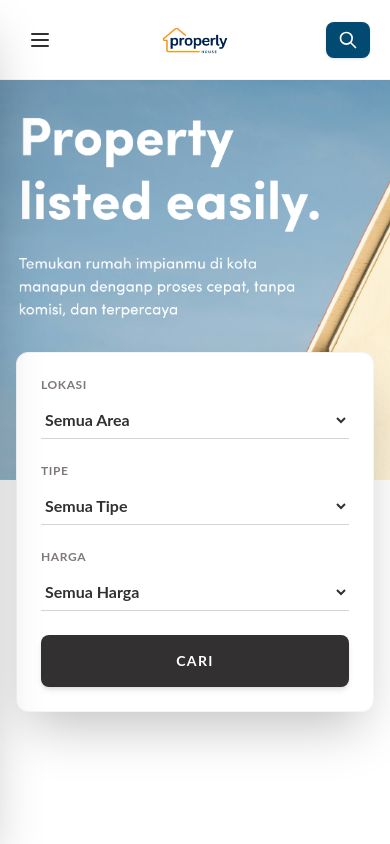
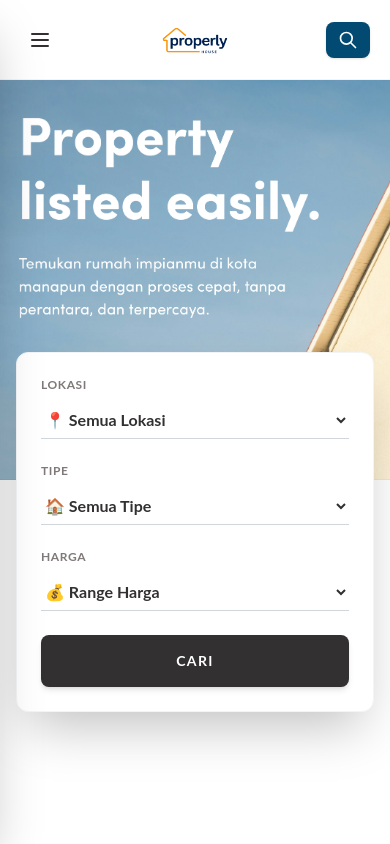
Before and after one commit to fizriadiyesa/properly, a Next.js app: page / in a window 390 px wide. Shown: the top 844 px of the page. Built offline with nearby package versions, Linux system fonts and the light colour scheme; no server answers; a web font is replaced by a local one.

Commit message:
Update: Filter & Banner

```diff
--- a/src/app/page.js
+++ b/src/app/page.js
@@ -7,7 +7,7 @@
   const router = useRouter();
 
   // --- STATE ---
-  const [allProperties, setAllProperties] = useState([]); // Ganti jadi Array biasa (bukan object grouping)
+  const [allProperties, setAllProperties] = useState([]);
   const [counts, setCounts] = useState({ Rumah: 0, Apartemen: 0, Ruko: 0, Tanah: 0, Kantor: 0 });
   const [loading, setLoading] = useState(true);
 
@@ -17,7 +17,7 @@
   const [harga, setHarga] = useState("Semua");
 
   useEffect(() => {
-    // ⚠️ JANGAN LUPA UPDATE LINK CSV DISINI
+    // ⚠️ UPDATE: Pastikan di Google Sheet ada kolom bernama 'instagramUrl' jika ingin tombol Detail berfungsi
     const SHEET_URL = 'https://docs.google.com/spreadsheets/d/e/2PACX-1vSEaBcNHYoROpb8esZ7V2Efu620J8iDtl-pv9MKNDKNKgVBpXLGFJlRkqcvm7mlFBlCX6Ylh8RFcb7p/pub?gid=0&single=true&output=csv';
 
     Papa.parse(SHEET_URL, {
@@ -25,10 +25,8 @@
       complete: (result) => {
         const data = result.data.filter(item => item.nama);
 
-        // 1. SIMPAN DATA LANGSUNG (Tanpa Grouping)
         setAllProperties(data);
 
-        // 2. LOGIKA HITUNG JUMLAH KATEGORI
         const newCounts = { Rumah: 0, Apartemen: 0, Ruko: 0, Tanah: 0, Kantor: 0 };
         data.forEach(rumah => {
           if (rumah.tipe) {
@@ -55,9 +53,7 @@
   return (
     <div className="min-h-screen bg-white">
 
-      {/* =========================================
-          1. BANNER SECTION (GAMBAR SAJA)
-      ========================================= */}
+      {/* 1. BANNER SECTION */}
       <div className="relative bg-header h-100 md:h-[500px]">
         <div className="absolute inset-0 overflow-hidden">
           <img
@@ -73,40 +69,47 @@
         </div>
       </div>
 
-      {/* =========================================
-          2. SEARCH WIDGET CARD (OVERLAP BANNER)
-      ========================================= */}
+      {/* 2. SEARCH WIDGET CARD */}
       <div className="relative z-20 max-w-4xl mx-auto px-4 -mt-32 md:-mt-40 mb-16">
         <div className="bg-white p-6 md:p-8 rounded-xl shadow-2xl grid grid-cols-1 md:grid-cols-4 gap-6 items-end text-left border border-gray-100">
 
           <div className="flex flex-col">
             <label className="text-xs text-body font-bold uppercase mb-2 tracking-wider">Lokasi</label>
             <select className="w-full border-b border-gray-300 py-2 focus:outline-none focus:border-header font-bold text-header bg-transparent cursor-pointer" onChange={(e) => setLokasi(e.target.value)}>
-              <option value="Semua">Semua Area</option>
+              <option value="Semua">📍 Semua Lokasi</option>
               <option value="Depok">Depok</option>
               <option value="Jakarta Selatan">Jakarta Selatan</option>
+              <option value="Jakarta Timur">Jakarta Timur</option>
+              <option value="Jakarta Utara">Jakarta Utara</option>
+              <option value="Jakarta Barat">Jakarta Barat</option>
+              <option value="Jakarta Pusat">Jakarta Pusat</option>
               <option value="Bekasi">Bekasi</option>
               <option value="Tangerang Selatan">Tangsel</option>
+              <option value="Jawa Tengah">Jawa Tengah</option>
+              <option value="Jawa Timur">Jawa Timur</option>
             </select>
           </div>
 
           <div className="flex flex-col">
             <label className="text-xs text-body font-bold uppercase mb-2 tracking-wider">Tipe</label>
             <select className="w-full border-b border-gray-300 py-2 focus:outline-none focus:border-header font-bold text-header bg-transparent cursor-pointer" onChange={(e) => setTipe(e.target.value)}>
-              <option value="Semua">Semua Tipe</option>
+              <option value="Semua">🏠 Semua Tipe</option>
               <option value="Rumah">Rumah</option>
               <option value="Apartemen">Apartemen</option>
               <option value="Ruko">Ruko</option>
+              <option value="Tanah">Tanah</option>
             </select>
           </div>
 
           <div className="flex flex-col">
             <label className="text-xs text-body font-bold uppercase mb-2 tracking-wider">Harga</label>
             <select className="w-full border-b border-gray-300 py-2 focus:outline-none focus:border-header font-bold text-header bg-transparent cursor-pointer" onChange={(e) => setHarga(e.target.value)}>
-              <option value="Semua">Semua Harga</option>
-              <option value="<1M">&lt; 1 M</option>
-              <option value="1M-2M">1 - 2 M</option>
-              <option value=">2M">&gt; 2 M</option>
+              <option value="Semua">💰 Range Harga</option>
+              <option value="Di Bawah 1M">Di Bawah 1M</option>
+              <option value="1M-2M">1M - 2M</option>
+              <option value="2M-3M">2M - 3M</option>
+              <option value="3M-4M">3M - 4M</option>
+              <option value="Di Atas 4M">Di Atas 4M</option>
             </select>
           </div>
 
@@ -116,9 +119,7 @@
         </div>
       </div>
 
-      {/* =========================================
-          3. KATEGORI PROPERTI SECTION (ICONS)
-      ========================================= */}
+      {/* 3. KATEGORI PROPERTI SECTION */}
       <div className="max-w-6xl mx-auto px-4 py-16">
         <div className="text-center mb-10">
           <h2 className="text-3xl font-serif font-semibold text-header mb-2">Cari Semua Jenis Properti</h2>
@@ -134,45 +135,32 @@
         </div>
       </div>
 
-      {/* =========================================
-          4. SECTION JUAL PROPERTI (CTA)
-      ========================================= */}
-
+      {/* 4. SECTION JUAL PROPERTI (CTA) */}
       <div className="relative h-[400px] md:h-[500px] flex items-center justify-center overflow-hidden">
-
-      {/* 1. Background Image Wrapper */}
-      {/* Saya ubah inset-1 jadi inset-0 agar gambar full tanpa celah putih di pinggir */}
         <div className="absolute inset-0">
-        <img /*mobile*/
+            <img
             src="/images/BannerLower-mobile.png"
             alt="Jual Rumah"
             className="block md:hidden w-full h-full object-cover object-center"
             />
-        <img /*desktop*/
+            <img
             src="/images/BannerLower.png"
             alt="Jual Rumah"
             className="hidden md:block w-full h-full object-cover object-center"
             />
         </div>
 
-      {/* 2. Content Container */}
         <div className="relative z-10 max-w-3xl mx-auto text-center px-6 py-7">
-
-
-        {/* Button: Background Putih, Teks Gelap (Kebalikan dari background) */}
             <a
             href="/iklan"
             className="mt-60 inline-block bg-white text-sky-800 px-8 py-3 rounded-lg font-serif font-medium hover:bg-gray-100 transition-transform hover:scale-105 shadow-xl text-nm-lg"
             >
             Pasang Iklan Sekarang
             </a>
-
         </div>
       </div>
 
-      {/* =========================================
-          5. SECTION LISTING ALL PROPERTIES (GRID)
-      ========================================= */}
+      {/* 5. SECTION LISTING ALL PROPERTIES (GRID) */}
       <div className="max-w-7xl mx-auto px-4 py-16">
 
         <div className="text-center mb-12">
@@ -184,30 +172,73 @@
           <div className="text-center py-20 text-body animate-pulse">Menyiapkan etalase properti...</div>
         )}
 
-        {/* GRID UTAMA - MENAMPILKAN SEMUA PROPERTI */}
+        {/* GRID UTAMA */}
         {!loading && (
           <div className="grid grid-cols-1 md:grid-cols-2 lg:grid-cols-3 gap-10">
             {allProperties.map((rumah, index) => (
               <div key={index} className="group bg-white rounded-xl overflow-hidden transition-all duration-300 hover:shadow-xl shadow-sm border border-gray-50 flex flex-col">
+
+                {/* IMAGE */}
                 <div className="relative h-64 overflow-hidden">
-                  <img src={rumah.gambar || "https://via.placeholder.com/400x300"} alt={rumah.nama} className="w-full h-full object-cover group-hover:scale-105 transition-transform duration-500"/>
-                  <div className="absolute top-4 left-4 bg-white/90 backdrop-blur-sm text-header text-xs px-3 py-1 font-bold uppercase tracking-wider rounded-sm shadow-sm">{rumah.tipe}</div>
+                  <img
+                    src={rumah.gambar || "https://via.placeholder.com/400x300"}
+                    alt={rumah.nama}
+                    className="w-full h-full object-cover group-hover:scale-105 transition-transform duration-500"
+                  />
+                  <div className="absolute top-4 left-4 bg-white/90 backdrop-blur-sm text-header text-xs px-3 py-1 font-bold uppercase tracking-wider rounded-sm shadow-sm">
+                    {rumah.tipe}
                   </div>
+                </div>
+
+                {/* CONTENT */}
                 <div className="p-6 grow flex flex-col justify-between">
                   <div>
                     <h2 className="text-lg text-header mb-1 font-serif leading-tight">{rumah.nama}</h2>
                     <p className="text-body text-xs uppercase tracking-wider font-bold mb-2">{rumah.kota}</p>
                     <h1 className="text-header font-serif font-bold text-2xl mb-4">{rumah.hargaDisplay}</h1>
-                    <p className="text-body text-sm line-clamp-3 mb-6 leading-relaxed font-light text-gray-500">{rumah.deskripsi}</p>
+                    <p className="text-body text-sm line-clamp-3 mb-6 leading-relaxed font-light text-gray-500">
+                      {rumah.deskripsi}
+                    </p>
                   </div>
-                  <a href={`https://wa.me/${rumah.wa}?text=Info ${rumah.nama}`} target="_blank" className="w-full block text-center border border-header text-header py-3 text-xs font-bold tracking-widest uppercase hover:bg-header hover:text-white transition-colors rounded-lg">Chat Owner via WA</a>
+
+                  {/* ACTION BUTTONS */}
+                  <div className="grid grid-cols-2 gap-3 mt-auto">
+
+                    {/* 1. Tombol WhatsApp */}
+                    <a
+                      href={`https://wa.me/${rumah.wa}?text=Info ${rumah.nama}`}
+                      target="_blank"
+                      rel="noopener noreferrer"
+                      className="flex items-center justify-center gap-2 border border-header text-header py-3 text-[10px] md:text-xs font-bold tracking-widest uppercase hover:bg-header hover:text-white transition-colors rounded-lg group/btn"
+                    >
+                      <svg className="w-4 h-4 fill-current transition-transform group-hover/btn:scale-110" viewBox="0 0 24 24">
+                        <path d="M17.472 14.382c-.297-.149-1.758-.867-2.03-.967-.273-.099-.471-.148-.67.15-.197.297-.767.966-.94 1.164-.173.199-.347.223-.644.075-.297-.15-1.255-.463-2.39-1.475-.883-.788-1.48-1.761-1.653-2.059-.173-.297-.018-.458.13-.606.134-.133.298-.347.446-.52.149-.174.198-.298.298-.497.099-.198.05-.371-.025-.52-.075-.149-.669-1.612-.916-2.207-.242-.579-.487-.5-.669-.51-.173-.008-.371-.01-.57-.01-.198 0-.52.074-.792.372-.272.297-1.04 1.016-1.04 2.479 0 1.462 1.065 2.875 1.213 3.074.149.198 2.096 3.2 5.077 4.487.709.306 1.262.489 1.694.625.712.227 1.36.195 1.871.118.571-.085 1.758-.719 2.006-1.413.248-.694.248-1.289.173-1.413-.074-.124-.272-.198-.57-.347m-5.421 7.403h-.004a9.87 9.87 0 01-5.031-1.378l-.361-.214-3.741.982.998-3.648-.235-.374a9.86 9.86 0 01-1.51-5.26c.001-5.45 4.436-9.884 9.888-9.884 2.64 0 5.122 1.03 6.988 2.898a9.825 9.825 0 012.893 6.994c-.003 5.45-4.437 9.884-9.885 9.884m8.413-18.297A11.815 11.815 0 0012.05 0C5.495 0 .16 5.335.157 11.892c0 2.096.547 4.142 1.588 5.945L.057 24l6.305-1.654a11.882 11.882 0 005.683 1.448h.005c6.554 0 11.89-5.335 11.893-11.893a11.821 11.821 0 00-3.48-8.413z"/>
+                      </svg>
+                      Chat Owner
+                    </a>
+
+                    {/* 2. Tombol Lihat Selengkapnya (Instagram) */}
+                    {/* PASTIKAN di CSV ada kolom 'instagramUrl' */}
+                    <a
+                      href={rumah.instagramUrl || "#"}
+                      target="_blank"
+                      rel="noopener noreferrer"
+                      className="flex items-center justify-center gap-2 bg-gray-100 text-header py-3 text-[10px] md:text-xs font-bold tracking-widest uppercase hover:bg-gray-200 transition-colors rounded-lg group/ig"
+                    >
+                      <svg className="w-4 h-4 fill-current transition-transform group-hover/ig:scale-110" viewBox="0 0 24 24">
+                        <path d="M12 2.163c3.204 0 3.584.012 4.85.07 3.252.148 4.771 1.691 4.919 4.919.058 1.265.069 1.645.069 4.849 0 3.205-.012 3.584-.069 4.849-.149 3.225-1.664 4.771-4.919 4.919-1.266.058-1.644.07-4.85.07-3.204 0-3.584-.012-4.849-.07-3.26-.149-4.771-1.699-4.919-4.92-.058-1.265-.07-1.644-.07-4.849 0-3.204.013-3.583.07-4.849.149-3.227 1.664-4.771 4.919-4.919 1.266-.057 1.645-.069 4.849-.069zm0-2.163c-3.259 0-3.667.014-4.947.072-4.358.2-6.78 2.618-6.98 6.98-.059 1.281-.073 1.689-.073 4.948 0 3.259.014 3.668.072 4.948.2 4.358 2.618 6.78 6.98 6.98 1.281.058 1.689.072 4.948.072 3.259 0 3.668-.014 4.948-.072 4.354-.2 6.782-2.618 6.979-6.98.059-1.28.073-1.689.073-4.948 0-3.259-.014-3.667-.072-4.947-.196-4.354-2.617-6.78-6.979-6.98-1.281-.059-1.69-.073-4.949-.073zm0 5.838c-3.403 0-6.162 2.759-6.162 6.162s2.759 6.163 6.162 6.163 6.162-2.759 6.162-6.163c0-3.403-2.759-6.162-6.162-6.162zm0 10.162c-2.209 0-4-1.79-4-4 0-2.209 1.791-4 4-4s4 1.791 4 4c0 2.21-1.791 4-4 4zm6.406-11.845c-.796 0-1.441.645-1.441 1.44s.645 1.44 1.441 1.44c.795 0 1.439-.645 1.439-1.44s-.644-1.44-1.439-1.44z"/>
+                      </svg>
+                      Detail
+                    </a>
+
+                  </div>
                 </div>
               </div>
             ))}
           </div>
         )}
 
-        {/* TOMBOL LIHAT SEMUA (Opsional, kalau mau user eksplor lebih jauh) */}
+        {/* TOMBOL LIHAT SEMUA */}
         {!loading && allProperties.length > 0 && (
           <div className="mt-12 text-center">
              <button onClick={() => router.push('/cari')} className="inline-block border-b-2 border-header text-header pb-1 font-bold uppercase tracking-widest hover:text-brand hover:border-brand transition-colors text-sm">
```
Also changed, not shown: src/app/cari/page.js (+10 -3 lines), public/images/BannerFinal-mobile.png, 1 other file (tests, documents, lock files or other folders). Lines whose indentation alone changed are shown as unchanged.
